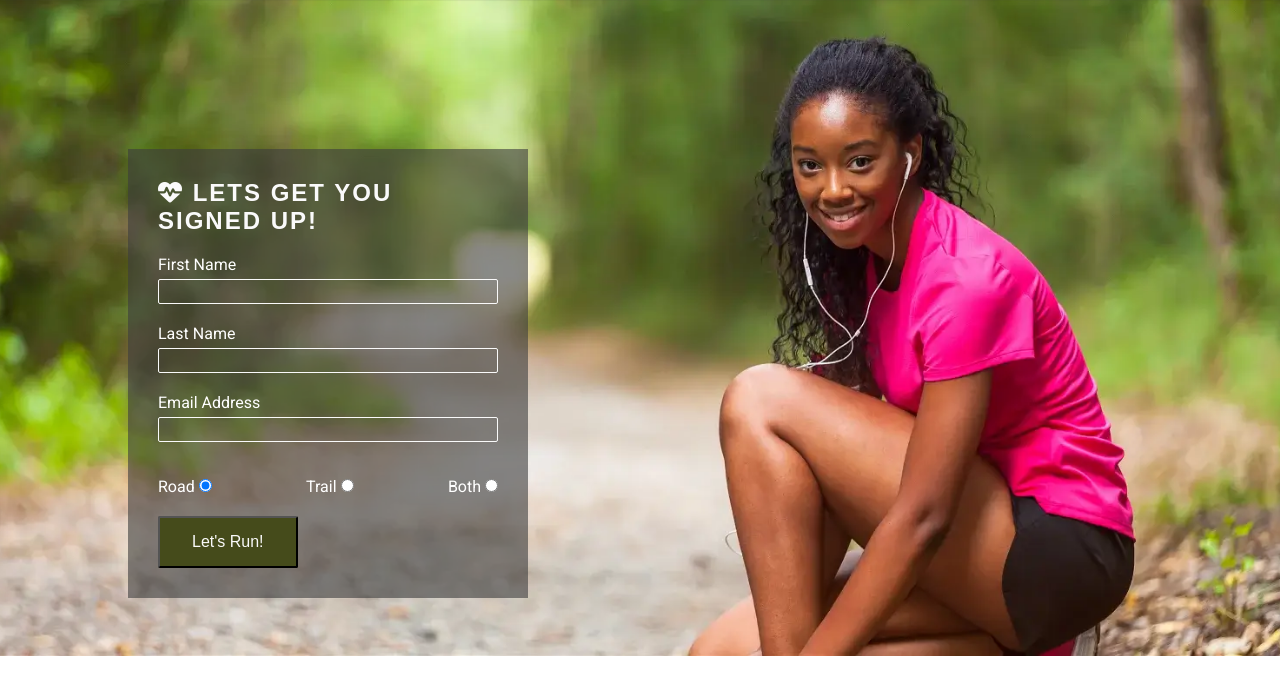
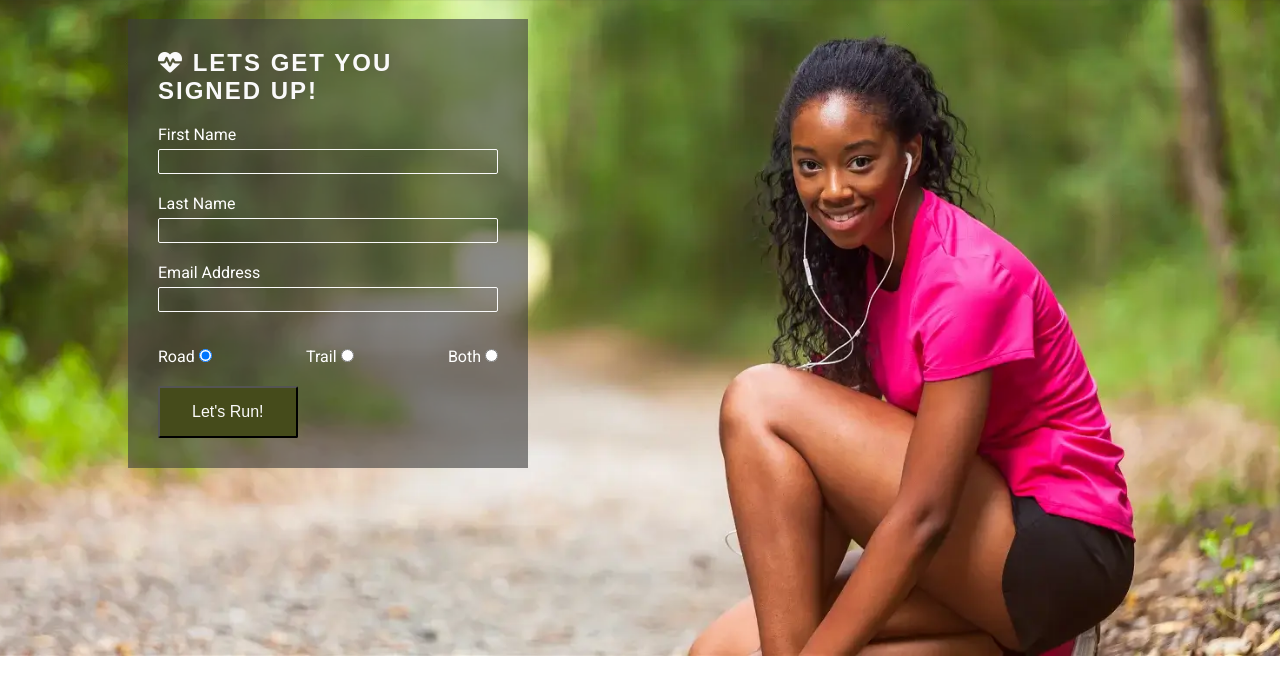
Before and after one commit to Yahya-H-Mohamed/Love-Running-Project, a plain HTML site: page signup.html in a window 1280 px wide. Shown: the part 78-751 px from the top of the page. Drawn offline with Linux system fonts and the light colour scheme.

Commit message:
fix signup positioning on larger screens

```diff
--- a/assets/css/style.css
+++ b/assets/css/style.css
@@ -333,9 +333,6 @@ main{
 
     #signup-form {
         max-width: 400px;
-        position: absolute;
-        left: 10%;
-        top: 150px;
     }
 
     .text-input:hover {
```
